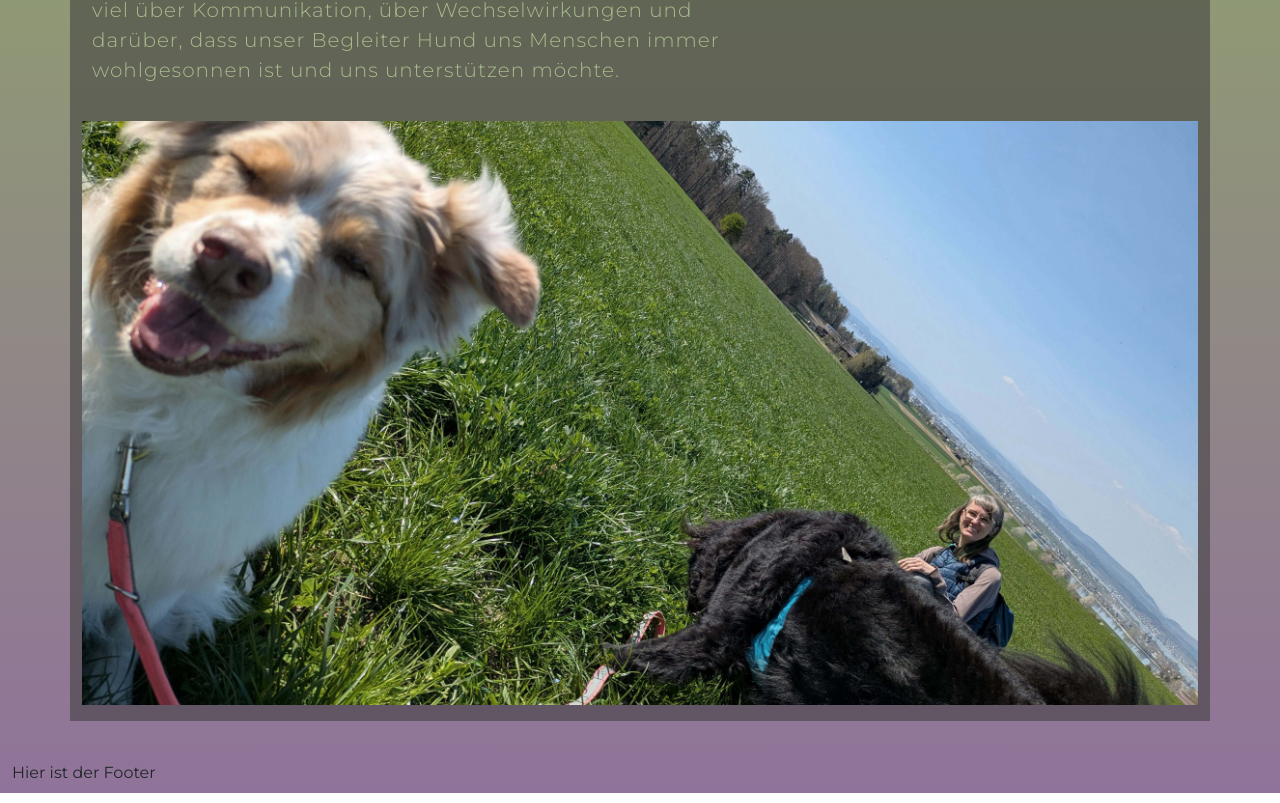
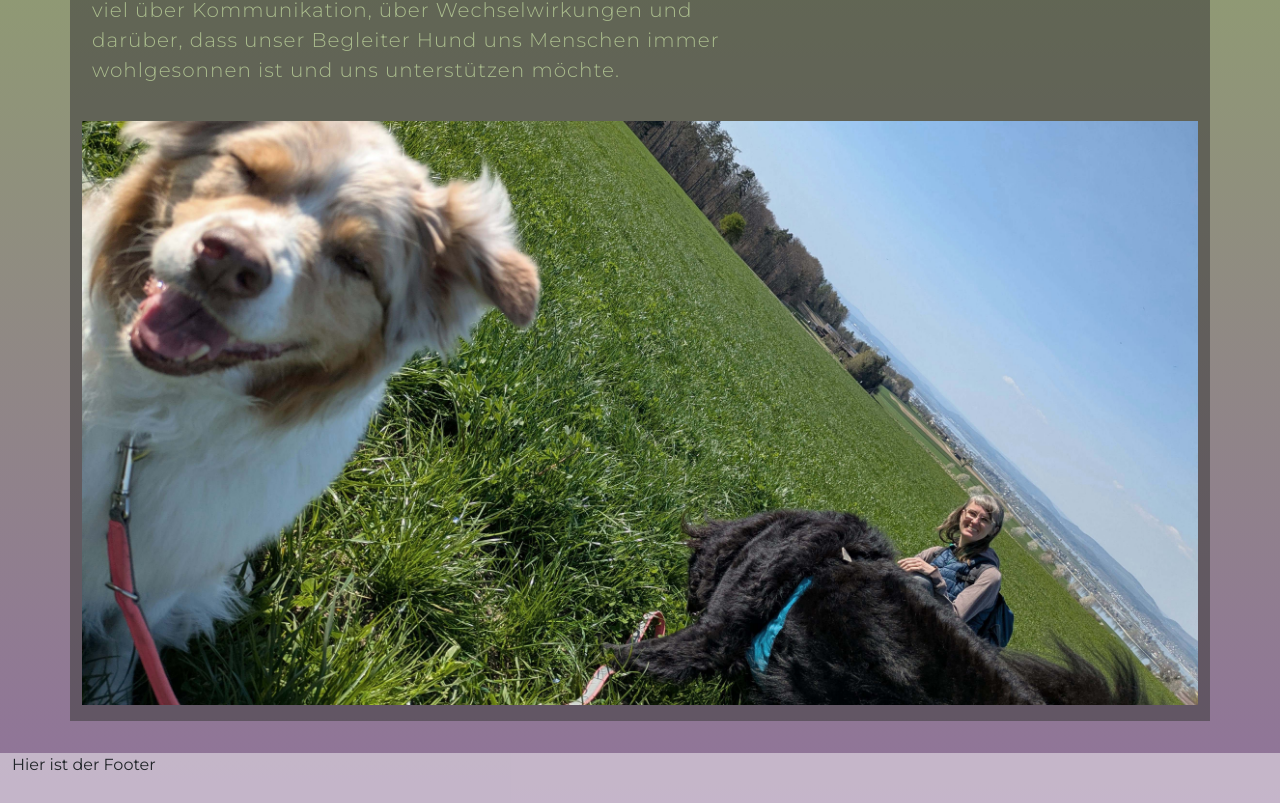
Before and after one commit to lunarpotato/website_dogcoach, a Next.js app: page /about in a window 1280 px wide. Shown: the part 513-1316 px from the top of the page. Built offline with nearby package versions, Linux system fonts and the light colour scheme.

Commit message:
footer ist nun richtig positioniert

```diff
--- a/app/components/Logo/Logo.tsx
+++ b/app/components/Logo/Logo.tsx
@@ -42,9 +42,3 @@ export default function Logo({
     />
   );
 }
-
-{
-  /* <li className= {Style["logo"]}>
-<img width={55} height={55} src="../img/Logo.svg" ></img>
-</li> */
-}
--- a/app/components/Navbar/Navbar.module.css
+++ b/app/components/Navbar/Navbar.module.css
@@ -65,7 +65,7 @@
 }
 
 .logo:hover {
-  transform: scale(1.03);
+  transform: scale(1.25);
 }
 
 .navbar-toggler {
@@ -157,3 +157,19 @@
     transform: translate X (0);
   }
 }
+
+@media (max-width: 991) {
+  .nav_body {
+    background-color: #ffffff78;
+    position: relative;
+    top: 0;
+    z-index: 1030;
+    height: 3.5rem;
+    box-shadow: 0 0.5rem 1rem rgba(0, 0, 0, 0.15);
+    transition: height 0.3s cubic-bezier(0.4, 0, 0.2, 1);
+  }
+
+  .nav_body:hover {
+    height: 3.5rem;
+  }
+}
--- a/app/globals.css
+++ b/app/globals.css
@@ -1,28 +1,21 @@
-@import 'bootstrap/dist/css/bootstrap.min.css';
+@import "bootstrap/dist/css/bootstrap.min.css";
 
 body {
-
-    background: linear-gradient(#8FB15C, #90739A);
-
-}
-
-.footer_body {
-    background-color: #bfd59ec4;
+  background: linear-gradient(#8fb15c, #90739a);
+  min-height: 100vh;
 }
 
 .container-custom {
   background-color: #39393987;
-
 }
 
 .custom-heading {
-    color: #8FB15C;
+  color: #8fb15c;
   padding-top: 2em;
   padding-left: 0.25em;
   letter-spacing: 0.15em;
   font-weight: 250 !important;
 }
-
 
 .lead-text {
   color: #bfd59ec4;
@@ -30,42 +23,47 @@ body {
   padding-bottom: 1em;
   padding-left: 0.5em;
   letter-spacing: 0.05em;
-
 }
 
 .custom-text {
   font-size: 14px;
-
 }
 
-
 .btn-custom {
-    --bs-btn-color: #2D4A00;
+  --bs-btn-color: #2d4a00;
   --bs-btn-bg: #bfd59ec4;
-    --bs-btn-border-color: #90739A;
-    --bs-btn-hover-color: #2D4A00;
+  --bs-btn-border-color: #90739a;
+  --bs-btn-hover-color: #2d4a00;
   --bs-btn-hover-bg: #90739a80;
-    --bs-btn-hover-border-color: #90739A;
+  --bs-btn-hover-border-color: #90739a;
   --bs-btn-focus-shadow-rgb: 66, 70, 73;
-    --bs-btn-active-color:  #bfd59ec4;
-    --bs-btn-active-bg: #90739A;
-    --bs-btn-active-border-color: #90739A;
+  --bs-btn-active-color: #bfd59ec4;
+  --bs-btn-active-bg: #90739a;
+  --bs-btn-active-border-color: #90739a;
   --bs-btn-active-shadow: inset 0 3px 5px #00000020;
-    --bs-btn-disabled-color: #2D4A00;
+  --bs-btn-disabled-color: #2d4a00;
   --bs-btn-disabled-bg: #bfd59ec4;
-    --bs-btn-disabled-border-color: #90739A;
+  --bs-btn-disabled-border-color: #90739a;
   margin-top: 3rem;
   margin-bottom: 3rem;
-    transition: transform .2s;
+  transition: transform 0.2s;
 }
 
 .btn-custom:hover {
   transform: scale(1.02);
 }
 
-
 .p-5 {
   padding: 3rem !important;
+}
+
+.footer {
+  background-color: #ffffff78;
+  height: 50px;
+  width: 100%;
+  margin-top: 2rem;
+  position: sticky;
+  top: 100vh;
 }
 
 @media (max-width: 475px) {
@@ -80,5 +78,4 @@ body {
   .btn-custom {
     margin-top: 3rem;
   }
-
 }
--- a/app/layout.tsx
+++ b/app/layout.tsx
@@ -21,15 +21,15 @@ export default function RootLayout({
 }>) {
   return (
     <html lang="de">
-      <body className={montserrat.className} style={{ minHeight: "100vh" }}>
+      <body className={montserrat.className}>
         {/* Navigation */}
         <Navbar />
         {children}
 
         {/* Footer */}
-        <nav className="navbar navbar-expand-lg sticky-bottom position-relative">
+        <footer className="footer">
           <div className="container-fluid">Hier ist der Footer</div>
-        </nav>
+        </footer>
       </body>
     </html>
   );
```
Lines whose indentation alone changed are shown as unchanged.
